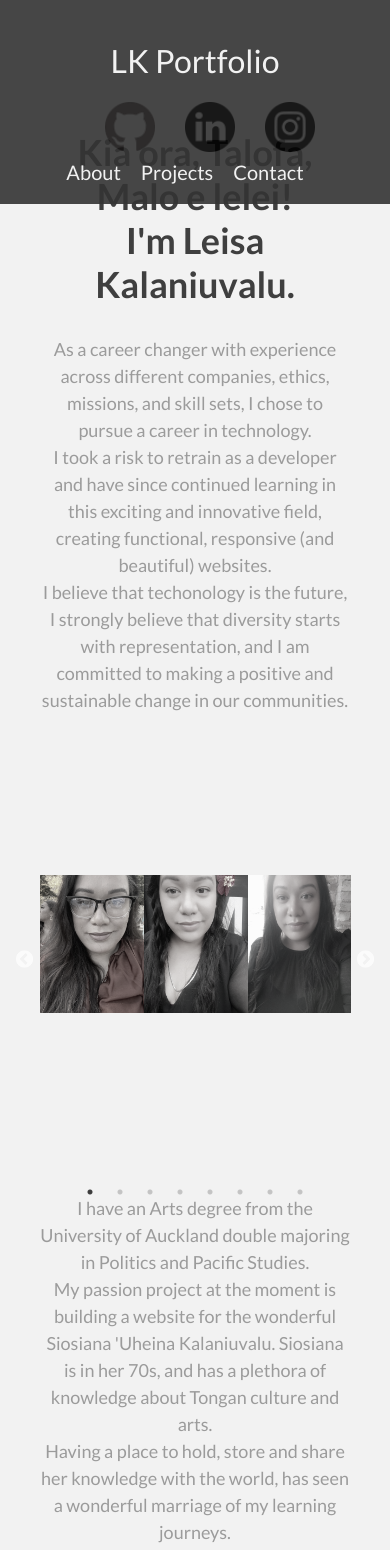
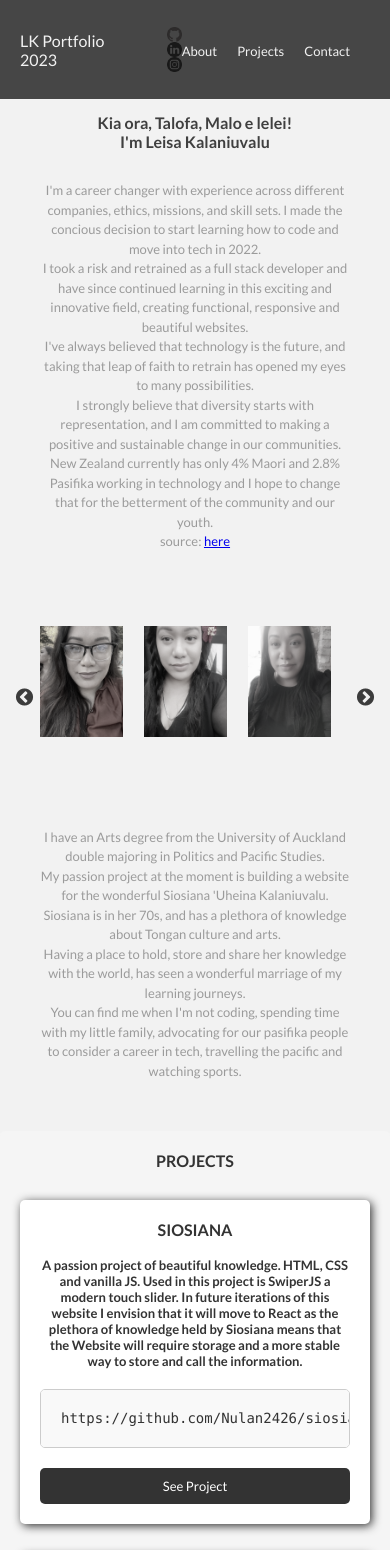
Before and after one commit to Nulan2426/my-portfolio, a React (Create React App) app: page / in a window 390 px wide. Shown: the top 1550 px of the page. Built offline with nearby package versions, Linux system fonts and the light colour scheme.

Commit message:
made some changes to most pages to make it more mobile responsive as well as added in new projects

```diff
--- a/public/index.html
+++ b/public/index.html
@@ -14,37 +14,17 @@
     <meta name="theme-color" content="#000000" />
     <meta
       name="description"
-      content="Web site created using create-react-app"
+      content="Portfolio for Leisa Kalaniuvalu"
     />
     <link rel="apple-touch-icon" href="%PUBLIC_URL%/logo192.png" />
-    <!--
-      manifest.json provides metadata used when your web app is installed on a
-      user's mobile device or desktop. See https://developers.google.com/web/fundamentals/web-app-manifest/
-    -->
+
     <link rel="manifest" href="%PUBLIC_URL%/manifest.json" />
-    <!--
-      Notice the use of %PUBLIC_URL% in the tags above.
-      It will be replaced with the URL of the `public` folder during the build.
-      Only files inside the `public` folder can be referenced from the HTML.
 
-      Unlike "/favicon.ico" or "favicon.ico", "%PUBLIC_URL%/favicon.ico" will
-      work correctly both with client-side routing and a non-root public URL.
-      Learn how to configure a non-root public URL by running `npm run build`.
-    -->
     <title>Leisa Kalaniuvalu</title>
   </head>
   <body>
     <noscript>You need to enable JavaScript to run this app.</noscript>
     <div id="root"></div>
-    <!--
-      This HTML file is a template.
-      If you open it directly in the browser, you will see an empty page.
 
-      You can add webfonts, meta tags, or analytics to this file.
-      The build step will place the bundled scripts into the <body> tag.
-
-      To begin the development, run `npm start` or `yarn start`.
-      To create a production bundle, use `npm run build` or `yarn build`.
-    -->
   </body>
 </html>
--- a/src/Components/About.js
+++ b/src/Components/About.js
@@ -1,5 +1,5 @@
 import React from 'react';
-import './About.css'
+import '../Styling/About.css'
 import Slider from 'react-slick'
 import leisa1 from '../Assets/leisa1.jpg';
 import leisa2 from '../Assets/leisa2.jpg';
@@ -22,14 +22,23 @@ const About = () => {
     return (
         <div className='about' id='about'>
             <section>
-            <h2>Kia ora, Talofa, Malo e lelei! <br></br>I'm Leisa Kalaniuvalu.</h2>
+            <h2>Kia ora, Talofa, Malo e lelei!
+            <br />I'm Leisa Kalaniuvalu
+            </h2>
             <p>
-                    As a career changer with experience across different companies, ethics, missions, and skill sets, I chose to pursue a career in technology. <br></br>
-                    I took a risk to retrain as a developer and have since continued learning in this exciting and innovative field, creating functional, responsive (and beautiful) websites.
-                    <br></br> I believe that techonology is the future, I strongly believe that diversity starts with representation, and I am committed to making a positive and sustainable change in our communities. <br></br>
+            I'm a career changer with experience across different companies, ethics, missions, and skill sets. I made the concious decision to start learning how to code and move into tech in 2022.
+            <br/>
+            I took a risk and retrained as a full stack developer and have since continued learning in this exciting and innovative field, creating functional, responsive and beautiful websites.
+            <br/>
+            I've always believed that technology is the future, and taking that leap of faith to retrain has opened my eyes to many possibilities.
+            <br />
+            I strongly believe that diversity starts with representation, and I am committed to making a positive and sustainable change in our communities.
+            <br />
+                    New Zealand currently has only 4% Maori and 2.8% Pasifika working in technology and I hope to change that for the betterment of the community and our youth. <br />
+                    source: {""}
+                    <a href='https://nztech.org.nz/wp-content/uploads/sites/8/2021/01/Digital-Skills-Aotearoa-Report-2021_online.pdf' target='_blank' rel="noopener noreferrer">here</a>
+            </p>
 
-
-            </p>
             <Slider {...settings}>
                 <div>
                     <img src={leisa5} alt="Leisa 5" />
@@ -58,18 +67,17 @@ const About = () => {
 
             </Slider>
 
-            <p>I have an Arts degree from the University of Auckland double majoring in Politics and Pacific Studies. <br></br>
+                <p>I have an Arts degree from the University of Auckland double majoring in Politics and Pacific Studies.
+                    <br/>
                 My passion project at the moment is building a website for the wonderful Siosiana 'Uheina Kalaniuvalu.
-                Siosiana is in her 70s, and has a plethora of knowledge about Tongan culture and arts. <br></br>
-                Having a place to hold, store and share her knowledge with the world, has seen a wonderful marriage of my learning journeys.<br></br>
-                You can find me when I'm not coding, spending time with my little family, travelling the pacific and watching sports.</p>
+                    Siosiana is in her 70s, and has a plethora of knowledge about Tongan culture and arts.
+                    <br/>
+                    Having a place to hold, store and share her knowledge with the world, has seen a wonderful marriage of my learning journeys.
+                    <br/>
+                You can find me when I'm not coding, spending time with my little family, advocating for our pasifika people to consider a career in tech, travelling the pacific and watching sports.</p>
             </section>
 </div>
 
-        // <section id="about">
-        //     <h2>About Me</h2>
-        //     <p>Talofa, Malo e lelei, Kia Ora! I'm Leisa. I'm a web developer with a passion for building beautiful and functional websites. My experience includes working with HTML, CSS, JavaScript, and a variety of front-end frameworks.</p>
-        // </section>
     );
 };
 
--- a/src/Components/Contact.js
+++ b/src/Components/Contact.js
@@ -2,7 +2,7 @@ import React from "react";
 import { useState } from "react";
 import emailjs from 'emailjs-com';
 import { Modal, Button, ModalBody, ModalFooter } from "react-bootstrap";
-import "./Contact.css"
+import "../Styling/Contact.css"
 
 
 const Contact = () => {
@@ -44,9 +44,9 @@ const Contact = () => {
 
 
     return (
-        <section id="contact">
-            <h2>Contact Me</h2>
-            <form onSubmit={handleSubmit}>
+        <section class="contact" id="contact">
+            <h2>CONTACT</h2>
+            <form class="form" onSubmit={handleSubmit}>
                 <input
                     type="text"
                     name="user_name"
--- a/src/Components/Footer.js
+++ b/src/Components/Footer.js
@@ -1,10 +1,10 @@
 import React from "react";
-import './Footer.css'
+import '../Styling/Footer.css'
 
 const Footer = () => (
     <footer className="footer">
 
-        <p>Copyright © Leisa Kalaniuvalu 2022</p>
+        <p>Copyright © LSK 2023</p>
 
     </footer>
 )
--- a/src/Components/Header.css
+++ /dev/null
@@ -1,45 +0,0 @@
-.header {
-    position: fixed;
-    top: 0;
-    left: 0;
-    right: 0;
-    z-index: 9999;
-    opacity: 90%;
-}
-
-.header-social-links {
-    display: flex;
-    justify-content: flex-end;
-    flex-wrap: wrap ;
-    align-items: center;
-}
-
-.header-social-links a {
-    margin-left: 30px;
-}
-
-.header-social-links img {
-    width: 50px;
-    height: 50px;
-    /* fill: #000000;  */
-}
-
-@media (max-width: 768px) {
-    .header {
-        flex-direction: column;
-        align-items: center;
-    }
-
-    .header h1 {
-     padding-right: 50px;
-    }
-
-    .header-social-links {
-        margin-bottom: 0;
-    }
-
-    .header-social-links img {
-        margin: 0;
-        padding-bottom: 5px;
-    }
-}
--- a/src/Components/Header.js
+++ b/src/Components/Header.js
@@ -2,7 +2,7 @@ import React from 'react';
 import GitHub from '../Assets/github3.png';
 import LinkedIn from '../Assets/linkedin.png';
 import InstagramIcon from '../Assets/instagram.png';
-import "./Header.css"
+import "../Styling/Header.css"
 
 
 const Header = () => {
@@ -15,7 +15,7 @@ const Header = () => {
 
   return (
     <header className='header'>
-      <h1>LK Portfolio</h1>
+      <h1>LK Portfolio 2023</h1>
       <div className="header-social-links">
         <SocialLink icon={GitHub} url="https://github.com/Nulan2426" />
         <SocialLink icon={LinkedIn} url="https://www.linkedin.com/in/leisa-kalaniuvalu/" />
--- a/src/Components/Projects.js
+++ b/src/Components/Projects.js
@@ -1,5 +1,5 @@
 import React, { useState } from 'react';
-import './Projects.css';
+import '../Styling/Projects.css';
 
 const Projects = () => {
 
@@ -13,30 +13,40 @@ const Projects = () => {
         },
         {
             id: 2,
-            title: 'LANDING PAGE',
-            blurb: 'Landing page about me I made in my first month of coding, something I am proud to showcase as I doubted myself before this so much about career changing. I questioned a lot about what I was doing, the colour scheme I used and as you can probably see by my file upload I did not have a single clue about GitHub.  Made with HTML and CSS.',
-            code: 'https://github.com/Nulan2426/mission2/blob/main/Mission2.html',
-            url: 'https://github.com/Nulan2426/mission2/blob/main/Mission2.html'
+            title: 'ORIANA SIVA ACADEMY',
+            blurb: `A project for an amazing team in Australia whose dance academy did not have a website. This page was built on React.js. the timeline was was short as they had a launch for registrations 8 days away. Incorporated into the site are two google forms, which in a future iteration will be coded into the actual page itself. There is no backend and is a purely front end development. My learnings from this projects, 1. The amount of work I could accomplish in 8 days was awesome, 2. Incorporating and ensuring my project goes into github earlier to save tears on deployment and lastly, never forget a scroll up button!`,
+            code: `https://www.orianasivaacademy.com.au`,
+            url: 'https://www.orianasivaacademy.com.au'
+
+
+
         },
 
         {
             id: 3,
-            title: 'Chatbot (in the works)',
-            blurb: `Incorporating a chatbot in a dupe Turners Auction page, front page is currently HTML and CSS as focus is working with dialogflow and building some working intents. This ChatBot I am building out is meant to give information to the User about Turners Online Auctions. Information utilised by the Chatbot is from the company's FAQ page.`,
-            code: 'https://github.com/Nulan2426/chatbottest',
-            url: 'https://github.com/Nulan2426/chatbottest.git'
+            title: 'MY FIRST LANDING PAGE',
+            blurb: 'Landing page about me I made in my first month of coding, something I am proud to showcase as I doubted myself before this so much about career changing. I questioned a lot about what I was doing, the colour scheme I used and as you can probably see by my file upload I did not have a single clue about GitHub.  Made with HTML and CSS.',
+            code: 'https://github.com/Nulan2426/mission2/blob/main/Mission2.html',
+            url: 'https://github.com/Nulan2426/mission2/blob/main/Mission2.html'
 
         },
 
         {
             id: 4,
             title: 'PIKIHUIA (up coming Project)',
-            blurb: 'A recent commission to build a website for a photography business. I am looking forward to building this website as a lot of the work I have been doing has been frontend development. I am keen to build a beautiful interface of her work, as well as utilising my full stack experience. I envision using React to build this project with reusable components utilising nodejs, expressjs and MySQL for the backend if this project.',
+            blurb: 'A recent commission to build a website for a photography business. I am looking forward to building this website as a lot of the work I have been doing has been frontend development. I am keen to build a beautiful interface of her work, as well as utilising my full stack experience. I envision using React to build this project with reusable components utilising nodejs, expressjs and MySQL for the backend of this project.',
             code: `//Link coming soon! in the meantime click on 'See Project' below that links to the beautiful pictures I look forward to working with!` ,
             url: 'https://www.instagram.com/pikihuiaportraits/'
         },
         {
             id: 5,
+            title: 'SPASIFIK RECRUITMENT (up coming Project)',
+            blurb: `A recent commission to build a website for a recruitment business. It was here that I realised the work in the space that I'm in really is lacking in Pasifika talent. Back story, the owner of the business was told that what he is looking for is a 'full stack developer', he had no idea what that was, so went to LinkedIn and typed in full stack developer, and the first pasifika name he came across was me. He reached out, and here we are!.`,
+            code: `//Link coming soon! Watch this space!`,
+            url: ''
+        },
+        {
+            id: 6,
             title: `PORTFOLIO`,
             blurb: `This literal page. Built on the wonderful React, with some cool components and fully responsive. I quickly realised in my search for work that a portfolio page would do the talking more than I can. I designed the components hopefully to be easy to read, and easy to maintain in the future as I add more projects and gain more experience that I want to showcase. The form at the bottom of the page works, so please feel free to leave me a message. Feedback is always welcome!`,
             code: `https://github.com/Nulan2426/my-portfolio`,
@@ -48,7 +58,7 @@ const Projects = () => {
 
         <div className='projects' id="projects">
 
-                <h2>Projects</h2>
+                <h2>PROJECTS</h2>
                 {projects.map(project => (
                     <div key={project.id} className="project">
                         <h3>{project.title}</h3>
@@ -65,54 +75,3 @@ const Projects = () => {
 };
 
 export default Projects;
-
-
-   // // <section>
-        //     <h2>Projects</h2>
-            {/* <div className='project'>
-                    <h3>Project Siosiana</h3>
-                    <h4>A passion project of beautiful knowledge. This site started as pet project to futher my HTML, CSS and vanilla JS skills.
-                        Upon sharing the set up with Siosiana it became apparent that the need for this website superceeded even my own expectations as it became clear,
-                        that the knowledge that Siosiana holds is not recorded anywhere, outside of her workshops and fantastic verbal storytelling.
-                        I envision that in the future, I will build an API, and will move this to React and the cloud where I
-                        will utilise calling the mass writings, and images available of Tongan koloa (goods, wealth, possessions)
-                        into a more stable platform capable of handling the vast amount of data that is currently held by Siosiana. <br></br>
-                        Made using HTML, CSS and vanilla JavaScript.
-                    </h4>
-                    <pre>
-                        <code>
-                            {'//code snippet coming here for Siosiana'}
-                        </code>
-
-                    </pre>
-                </div>
-                <div className='project'>
-                    <h3>Project Pikihuia Photography</h3>
-                    <h4>Some code for Gjertine's wonderful Photography business. Gjertine based in West Auckland came to me with the problem of having her work
-                        hosted on a site that doesn't allow for the flexibility of the work she wanted to show, and accessibility of people being able to reach her.
-                      <br></br>  Made using ReactJS.
-                    </h4>
-
-                    <pre>
-                        <code> {'//code snippet here Pikihuia'}</code>
-                    </pre>
-                </div>
-            </div>
-            <div className='project'>
-                <h3>Project Chatbot</h3>
-                <h4>incorporating a chatbot in a dupe Turners Auction page
-                  <br></br>  Made using HTML and CSS.
-                </h4>
-                <pre>
-                    <code> {'//code snippet here for Chatbot'}</code>
-                </pre>
-            </div>
-            <div className='project'>
-                <h3>Project Incoming</h3>
-                <pre>
-                    <code> {'//code snippet here Incoming'}</code>
-                </pre> */}
-//             </div>
-//             </section>
-//     );
-// };
--- a/src/Components/About.css
+++ b/src/Styling/About.css
@@ -16,11 +16,18 @@
 }
 
 .slick-slide img {
-    width: 100%;
+    width: 80%;
     height: 400px;
     object-fit:contain;
     margin-bottom: 30px;
     filter:grayscale(0.9);
+
+
+}
+
+
+.slick-next:before, .slick-prev:before {
+    color: black;
 
 }
 
@@ -34,3 +41,28 @@
     line-height: 1.5;
     margin-bottom: 30px;
 }
+
+@media (max-width :767px) {
+.about {
+    font-size: small;
+}
+
+.about p {
+    font-size: small;
+}
+
+.about h2 {
+    font-size: medium;
+}
+
+.slick-slide img {
+    max-height: 200px!important;
+    gap: 10px;
+
+}
+
+.slick-dots li button {
+    display: none;
+}
+
+}
--- a/src/Components/Contact.css
+++ b/src/Styling/Contact.css
@@ -1,3 +1,10 @@
+.form {
+    display: flex;
+    flex-direction: column;
+    margin-left: 10%;
+    margin-right: 10%;
+}
+
 .modal {
     display: flex;
     justify-content:center;
@@ -49,3 +56,15 @@
     background-color: #5a6268;
     border-color: #545b62;
 }
+
+@media (max-width: 768px) {
+    .contact h2 {
+        font-size: medium;
+    }
+
+    .form button {
+        font-size: small;
+    }
+
+
+}
--- /dev/null
+++ b/src/Styling/Header.css
@@ -0,0 +1,74 @@
+.header {
+    position: fixed;
+    top: 0;
+    left: 0;
+    right: 0;
+    z-index: 9999;
+    opacity: 90%;
+}
+
+.header-social-links {
+    display: flex;
+    justify-content: flex-end;
+    flex-wrap: wrap ;
+    align-items: center;
+}
+
+.header-social-links a {
+    margin-left: 30px;
+}
+
+.header-social-links img {
+    width: 50px;
+    height: 50px;
+    /* fill: #000000;  */
+}
+
+@media (max-width: 768px) {
+    .header {
+        display: flex;
+        flex-direction: row ;
+        justify-content: space-between;
+        align-items: row;
+
+    }
+
+    .header h1 {
+     display: flex;
+     flex-direction: row;
+        justify-content: flex-start;
+        align-items: center;
+        margin-left: 0%;
+        font-size: medium;
+    }
+
+    .header nav {
+        display: flex;
+        flex-direction: column;
+
+    }
+
+    .header nav a {
+        text-align:center;
+        border-top:none!important;
+        padding: none;
+        font-size: small;
+    }
+
+    .header-social-links {
+    display: flex;
+    flex-direction: column;
+    align-items: center;
+
+    }
+
+    .header-social-links img {
+    display: flex;
+      width: 15px;
+      height: 15px;
+    }
+
+    .header-social-links ul {
+        font-size: small;
+    }
+}
--- a/src/Components/Projects.css
+++ b/src/Styling/Projects.css
@@ -7,6 +7,7 @@
     justify-content: center;
     border-radius: 5px;
     margin: 0;
+    gap: 10px ;
 }
 
 .projects h2 {
@@ -72,6 +73,15 @@
 @media (max-width: 768px) {
     .project {
         width: calc(100% - 40px);
+        font-size: small;
+    }
+
+    .projects h2 {
+        font-size: medium;
+    }
+
+    .project h3 {
+        font-size: medium;
     }
 }
 
```
Also changed, not shown: src/Styling/Footer.css (renamed from src/Components/Footer.css).
